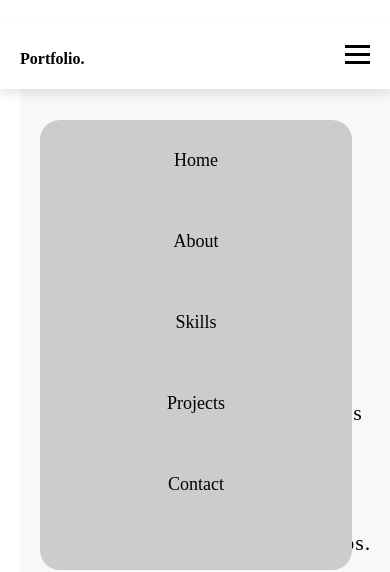
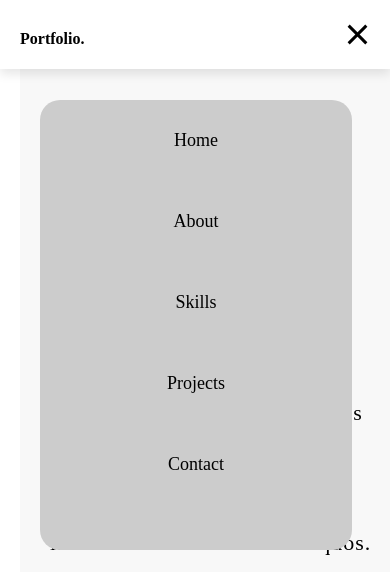
Before and after one commit to Renoy37/simple-portfolio, a plain HTML site: page index.html in a window 390 px wide. Both pictures are taken after a click on the element 357 px from the left and 54 px from the top of the page. Shown: the top 572 px of the page. Drawn offline with Linux system fonts and the light colour scheme.

Commit message:
current update commit

```diff
--- a/script.js
+++ b/script.js
@@ -1,11 +1,15 @@
 function toggleMenu() {
   const hamburgerMenu = document.querySelector(".list");
+  const hamburgerIcon = document.querySelector(".hamburger-icon");
   hamburgerMenu.classList.toggle("show");
+  hamburgerIcon.classList.toggle("active");
 }
 
 document.querySelectorAll(".items").forEach((item) => {
   item.addEventListener("click", () => {
     const hamburgerMenu = document.querySelector(".list");
+    const hamburgerIcon = document.querySelector(".hamburger-icon");
     hamburgerMenu.classList.remove("show");
+    hamburgerIcon.classList.remove("active");
   });
 });
--- a/styles.css
+++ b/styles.css
@@ -44,7 +44,7 @@ body {
 }
 
 .items:hover {
-  color: rgb(100, 3, 100);
+  color: rgb(92, 0, 92);
   text-decoration: underline;
   transition: color 0.45s ease, text-decoration 0.9s ease;
 }
@@ -481,6 +481,7 @@ body {
     background-color: black;
     margin: 5px 0;
     cursor: pointer;
+    transition: 0.45s ease;
   }
   .list {
     display: none;
@@ -497,13 +498,25 @@ body {
     height: 450px;
     margin: 0 20px;
     text-align: center;
+    transition: 0.45s ease;
   }
   .items {
     padding: 30px;
     font-size: large;
   }
+  .hamburger-icon.active .bar:nth-child(1){
+    transform: translateY(8px) rotate(45deg);
+  }
+  .hamburger-icon.active .bar:nth-child(2){
+    opacity: 0;
+  }
+  .hamburger-icon.active .bar:nth-child(3){
+    transform: translateY(-8px) rotate(-45deg);
+  }
 
-
+  .header  {
+    top: 0;
+  }
   .container {
     display: block;
     margin: 20px;
```
